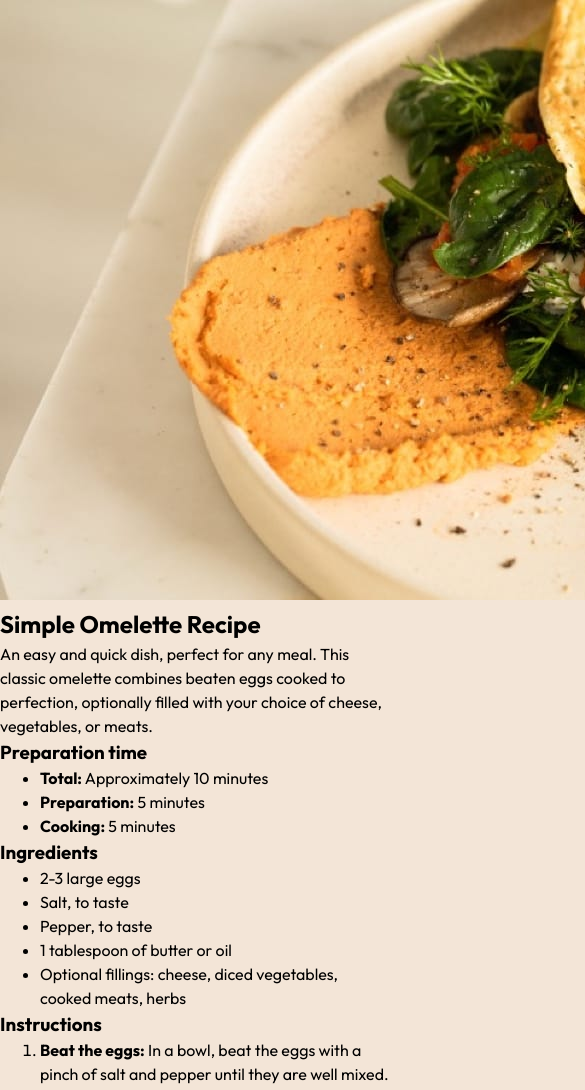
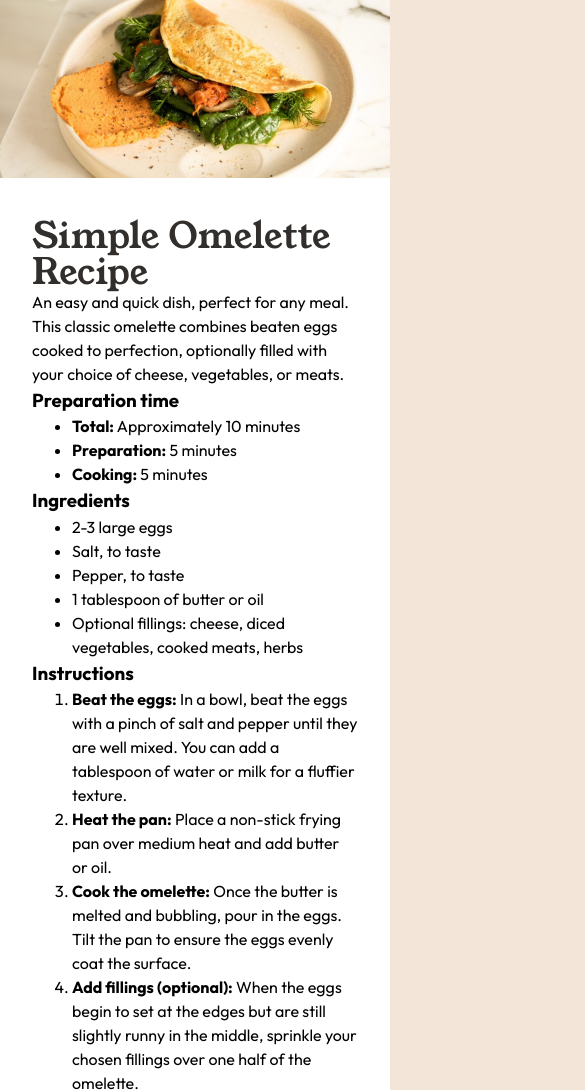
Before and after one commit to dionysia-lemonaki/FEM-recipe-page, a plain HTML site: page index.html in a window 390 px wide. Shown: the top 1090 px of the page, 585 px wide, since content can reach past the window. Drawn offline with Linux system fonts and the light colour scheme.

Commit message:
Set up responsive styles for the page and image and add recipe title styles

```diff
--- a/css/styles.css
+++ b/css/styles.css
@@ -12,7 +12,7 @@
     --white: #fff;
 
     /* typography */
-    --font-size-xxl: 2.5rem;
+    --font-size-xxl: 2.25rem;
     --font-size-xl: 1.75rem;
     --font-size-lg: 1.25rem;
     --font-size-regular: 1rem;
@@ -81,3 +81,49 @@ body {
     letter-spacing: var(--letter-spacing);
     line-height: var(--line-height-lg);
 }
+
+/* Recipe Styles */
+
+.recipe-container {
+    max-width: 46rem;
+    margin-inline: auto;
+    background-color: var(--white);
+}
+
+.recipe-container > *:not(.recipe-img-wrapper) {
+    padding-inline: var(--spacing-400);
+  }
+
+.recipe-img {
+    display: block;
+    max-width: 100%;
+    height: auto;
+}
+
+.recipe-title {
+    margin-top: var(--spacing-500);
+    font-family: "Young Serif", serif;
+    font-size: var(--font-size-xxl);
+    font-weight: var(--font-weight-regular);
+    line-height: 1;
+    color: var(--stone-900);
+}
+
+/* Larger Screen Styles */
+
+@media (min-width: 48rem) {
+    .recipe-container {
+      margin-top: var(--spacing-1600);
+      border-radius: var(--spacing-300);
+    }
+
+    .recipe-img-wrapper {
+        padding-inline: var(--spacing-400);
+        padding-top: var(--spacing-500);
+    }
+
+    .recipe-img {
+        border-radius: var(--spacing-150);
+    }
+
+  }
```
